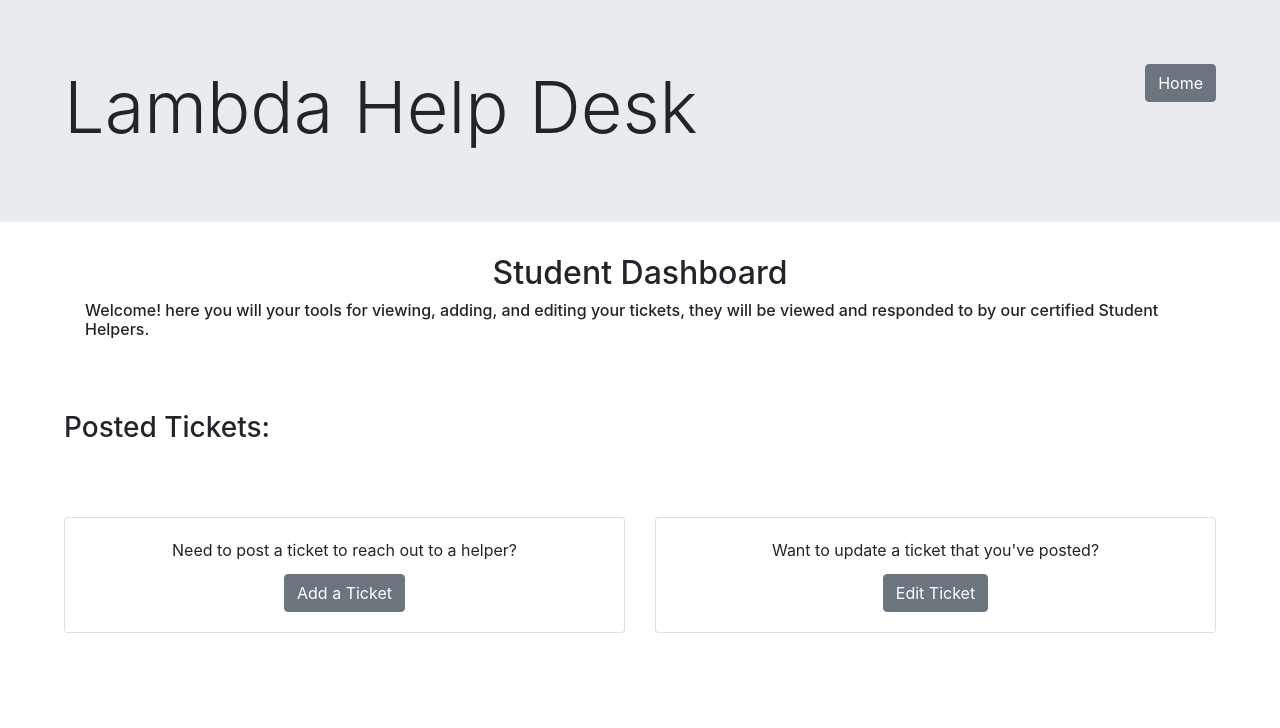
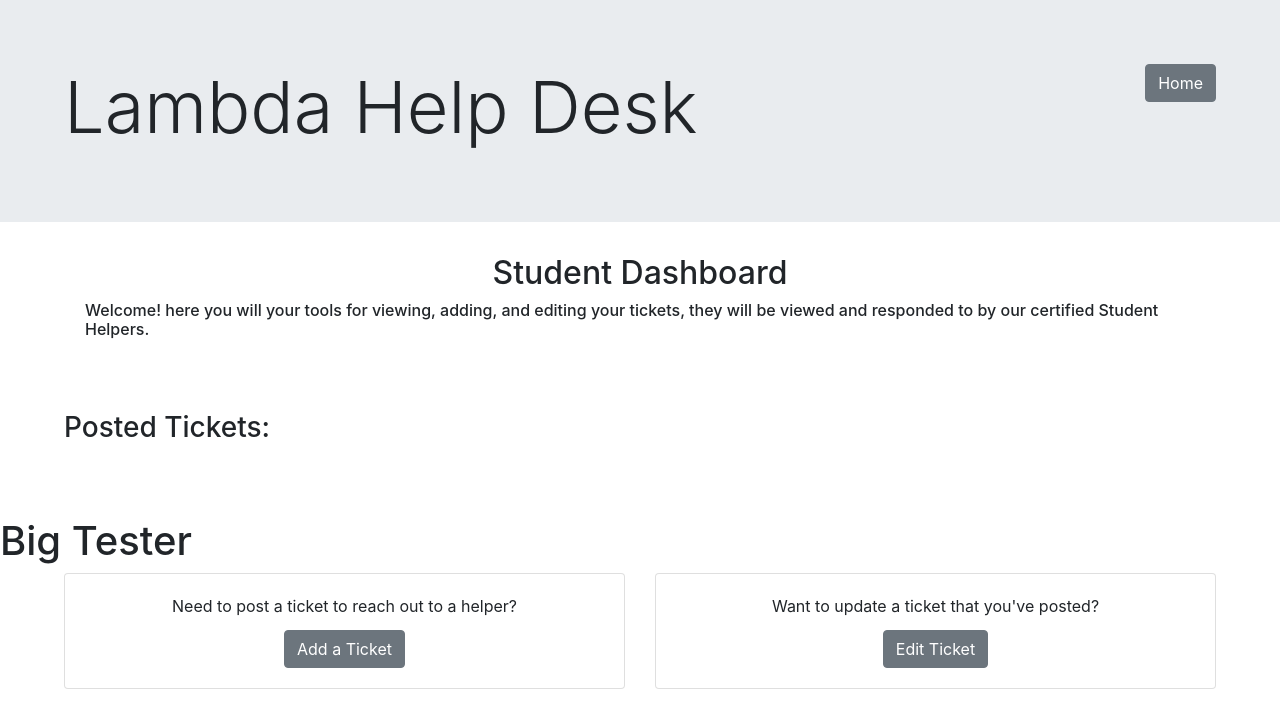
Before and after one commit to scottynate05/front-end, a React (Create React App) app in the folder dev-desk/: page /studentdashboard in a window 1280 px wide. Shown: the top 728 px of the page. Built offline with nearby package versions, Linux system fonts and the light colour scheme; no server answers; sample sign-in values are in the browser's storage.

Commit message:
adding studentticket component

```diff
--- a/dev-desk/src/components/StudentDashboard.js
+++ b/dev-desk/src/components/StudentDashboard.js
@@ -28,7 +28,7 @@ const StudentDashboard = () => {
         </Container>
 
         <h3 style={{padding:'5%'}}>Posted Tickets:</h3>
-
+        <StudentTicket/>
         <Row style={{paddingLeft:'5%',paddingRight:'5%'}}>
         <Col sm='6'>
         <Card body className='text-center'>
```
